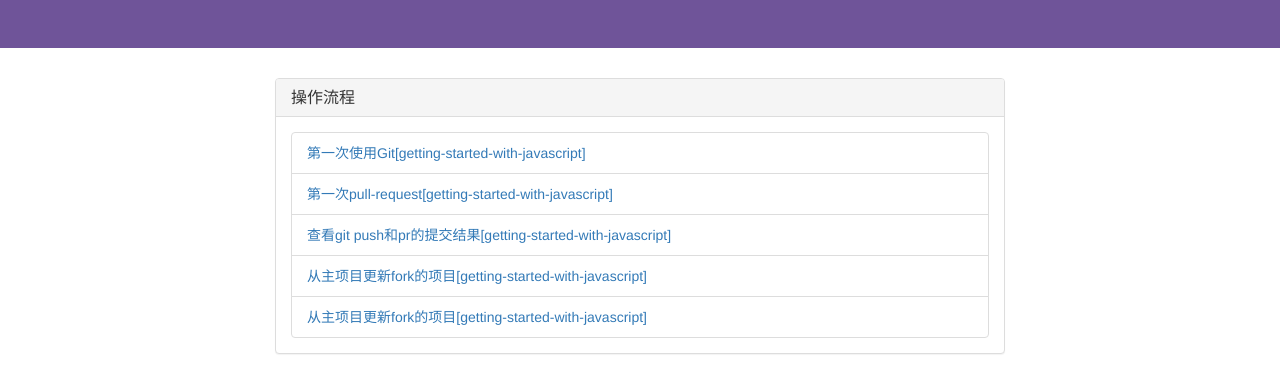
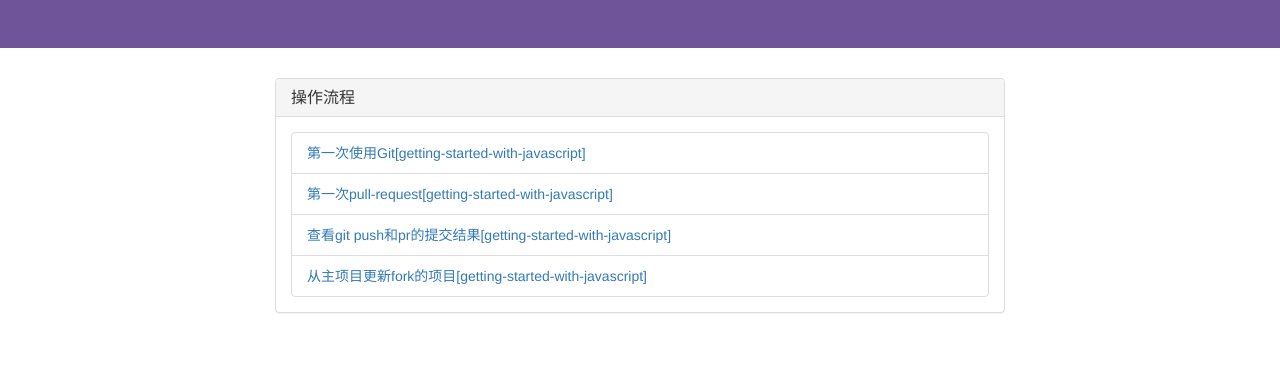
Before and after one commit to Autumnchou/mywebsite, a plain HTML site: page index.html in a window 1280 px wide. Shown: the part 122-514 px from the top of the page. Drawn offline with nearby package versions, Linux system fonts and the light colour scheme.

Commit message:
Update index.html

```diff
--- a/index.html
+++ b/index.html
@@ -42,11 +42,7 @@
              从主项目更新fork的项目[getting-started-with-javascript]
             </a>
           </li>
-          <li class="list-group-item">
-            <a href="https://github.com/xugy0926/getting-started-with-javascript/blob/master/topics/如何从主项目更新fork的项目.md">
-             从主项目更新fork的项目[getting-started-with-javascript]
-            </a>
-          </li>
+
         </div>
       </div>
     </div>
```
